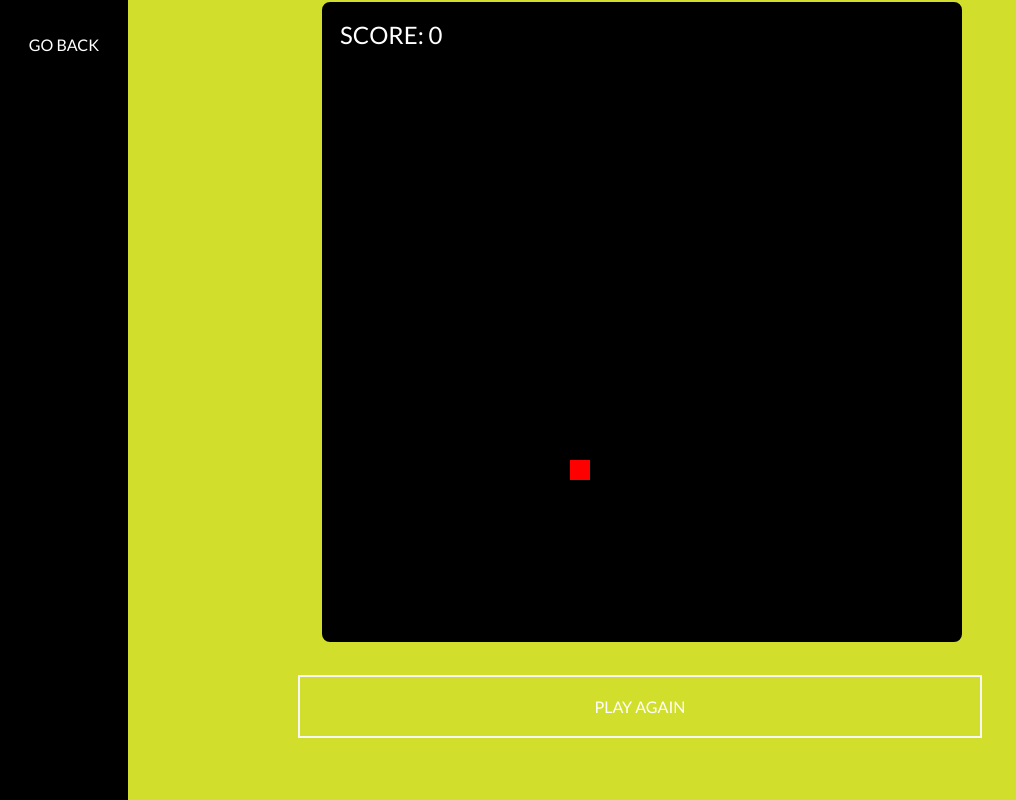
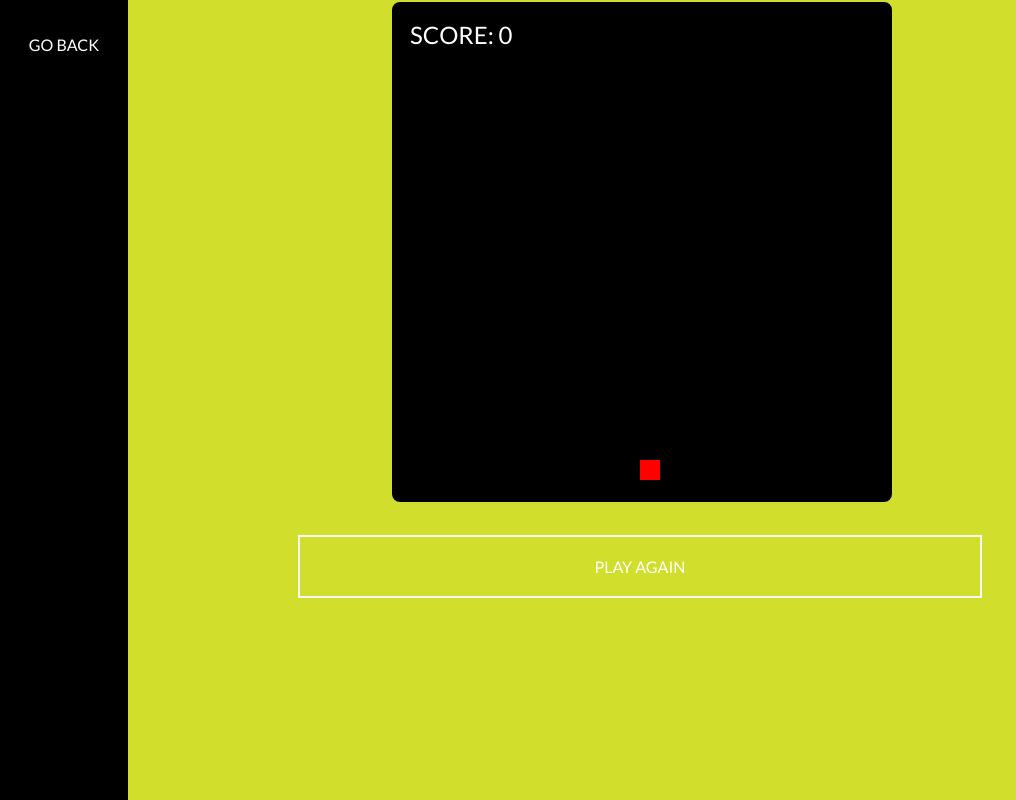
Before and after one commit to Skorpi76/EveryDayApps.github.io, a plain HTML site: page Entertainment/ShootingGame/ShootingGame.html in a window 1280 px wide. Shown: the whole page, without its empty margins (0-1016 px from the left). Drawn offline with nearby package versions, Linux system fonts and the light colour scheme.

Commit message:
Styles for Shooting game updated

```diff
--- a/styles/compass/sass/style.sass
+++ b/styles/compass/sass/style.sass
@@ -320,8 +320,8 @@ body
 
 #background
   background: #000000
-  width: 80vh
-  height: 80vh
+  width: 500px
+  height: 500px
   position: absolute
   left: 0px
   top: 0px
@@ -351,13 +351,14 @@ body
   color: #ff0000
   font-size: 20px
   position: absolute
-  left: 160px
+  width: 100%
+  text-align: center
   top: 200px
   visibility: hidden
 
 #GameScreen
-  height: 80vh
-  width: 80vh
+  height: 500px
+  width: 500px
   margin-left: auto
   margin-right: auto
   position: relative
```
Also changed, not shown: styles/css/style.css.
